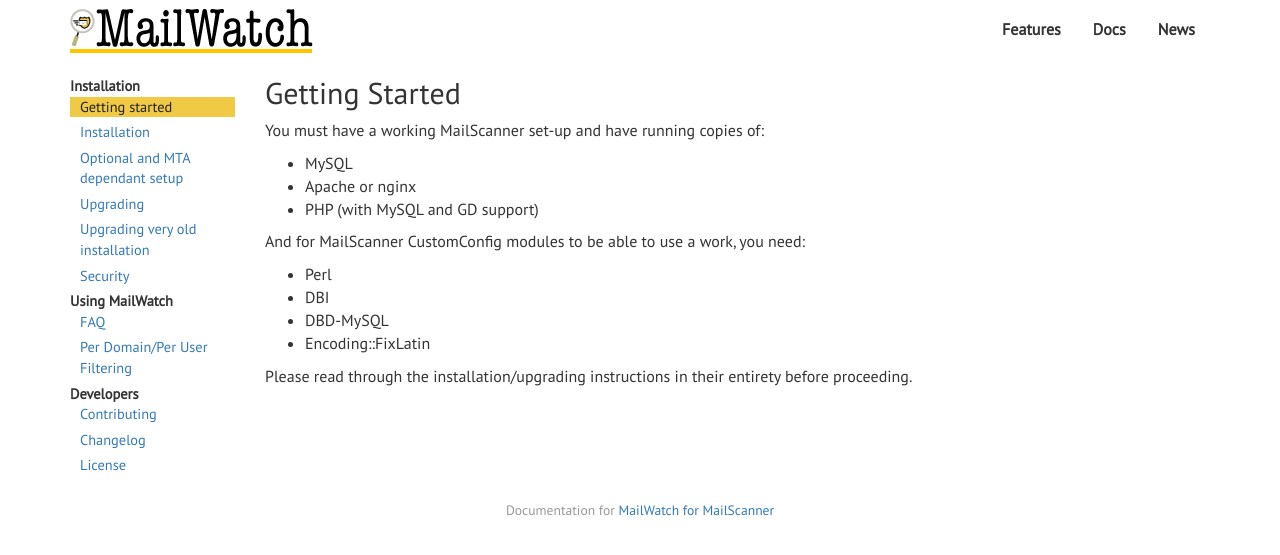
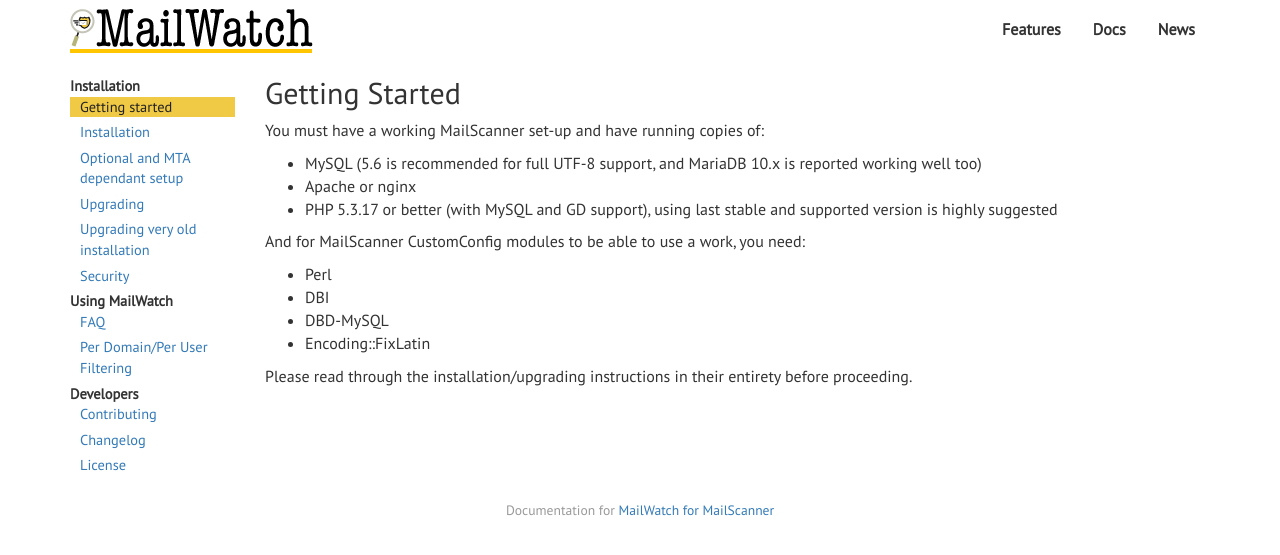
Before and after one commit to mailwatch/mailwatch-docs, a Jekyll site: the page built from _posts/2017-03-23-getting-started.md, in a window 1280 px wide. Shown: the top 555 px of the page. Built offline with Jekyll 4.4.1, drawn with Linux system fonts in a browser that asks for light colours; nearby versions of some CDN libraries.

Commit message:
Be more specific on software versions

```diff
--- a/_posts/2017-03-23-getting-started.md
+++ b/_posts/2017-03-23-getting-started.md
@@ -10,9 +10,9 @@ order: 0
 
 You must have a working MailScanner set-up and have running copies of:
 
-- MySQL
+- MySQL (5.6 is recommended for full UTF-8 support, and MariaDB 10.x is reported working well too)
 - Apache or nginx
-- PHP (with MySQL and GD support)
+- PHP 5.3.17 or better (with MySQL and GD support), using last stable and supported version is highly suggested
 
 And for MailScanner CustomConfig modules to be able to use a work, you need:
 
```
